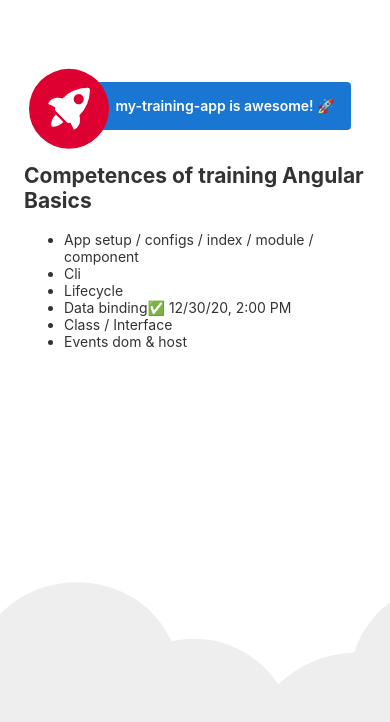
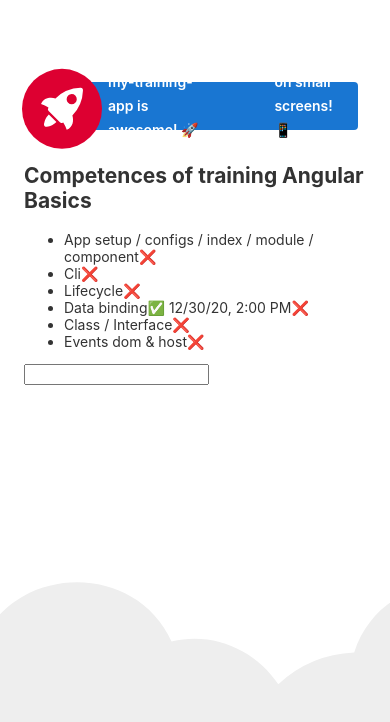
Before and after one commit to Johanbos/my-training-app, an Angular app: page / in a window 390 px wide. Shown: the top 722 px of the page. Built offline with nearby package versions, Linux system fonts and the light colour scheme.

Commit message:
Add & Delete

```diff
--- a/src/app/app.component.html
+++ b/src/app/app.component.html
@@ -15,6 +15,7 @@
 
     <span *ngIf="online">{{ title }} is awesome! 🚀</span>
     <span *ngIf="!online">{{ title }} is not connected 🙁</span>
+    <span *ngIf="smallViewPort">on small screens! 📱</span>
 
     <svg id="rocket-smoke" alt="Rocket Ship Smoke" xmlns="http://www.w3.org/2000/svg" width="516.119" height="1083.632" viewBox="0 0 516.119 1083.632">
       <path id="Path_40" data-name="Path 40" d="M644.6,141S143.02,215.537,147.049,870.207s342.774,201.755,342.774,201.755S404.659,847.213,388.815,762.2c-27.116-145.51-11.551-384.124,271.9-609.1C671.15,139.365,644.6,141,644.6,141Z" transform="translate(-147.025 -140.939)" fill="#f5f5f5"/>
--- a/src/app/app.component.ts
+++ b/src/app/app.component.ts
@@ -8,19 +8,25 @@ import { Component, HostListener } from '@angular/core';
 export class AppComponent {
   title = 'my-training-app';
   online = true;
+  smallViewPort = false;
+
+  constructor() {
+    this.onResize();
+  }
 
   @HostListener('window:offline')
-  goOffline() {
+  onOffline() {
     this.online = false;
   }
 
   @HostListener('window:online')
-  goOnline() {
+  onOnline() {
     this.online = true;
   }
 
-  @HostListener('window:resize')
-  goResize() {
-
+  @HostListener('window:resize', ['$event'])
+  onResize(event?: any) {
+    const currentWindow = event != null ? event.target.window : window;
+    this.smallViewPort = currentWindow.innerWidth < 500;
   }
 }
--- a/src/app/competences/competences.component.html
+++ b/src/app/competences/competences.component.html
@@ -1,8 +1,11 @@
 <ul>
-    <li *ngFor="let competence of this.list">
+    <li *ngFor="let competence of this.list;">
         <span>{{ competence.name }}</span>
         <span *ngIf="competence.completed"
         (click)="celebrate(competence)"
         >✅ {{ competence.completed | date:'short' }}</span>
+        <span (click)="delete(competence)">❌</span>
     </li>
 </ul>
+
+<input type="text" #txtName (keyup.enter)="onKeyUp(txtName)">
--- a/src/app/competences/competences.component.ts
+++ b/src/app/competences/competences.component.ts
@@ -20,4 +20,15 @@ export class CompetencesComponent implements OnInit {
   celebrate(competence: Competence): void {
     alert(competence.name + " is awesome");
   }
+
+  delete(competence: Competence): void {
+    this.list = this.list.filter(item => item.name != competence.name);
+  }
+
+  onKeyUp(input: HTMLInputElement) {
+    if (input.value != '') {
+      this.list.push({ name: input.value });
+      input.value = '';
+    }
+  }
 }
```
